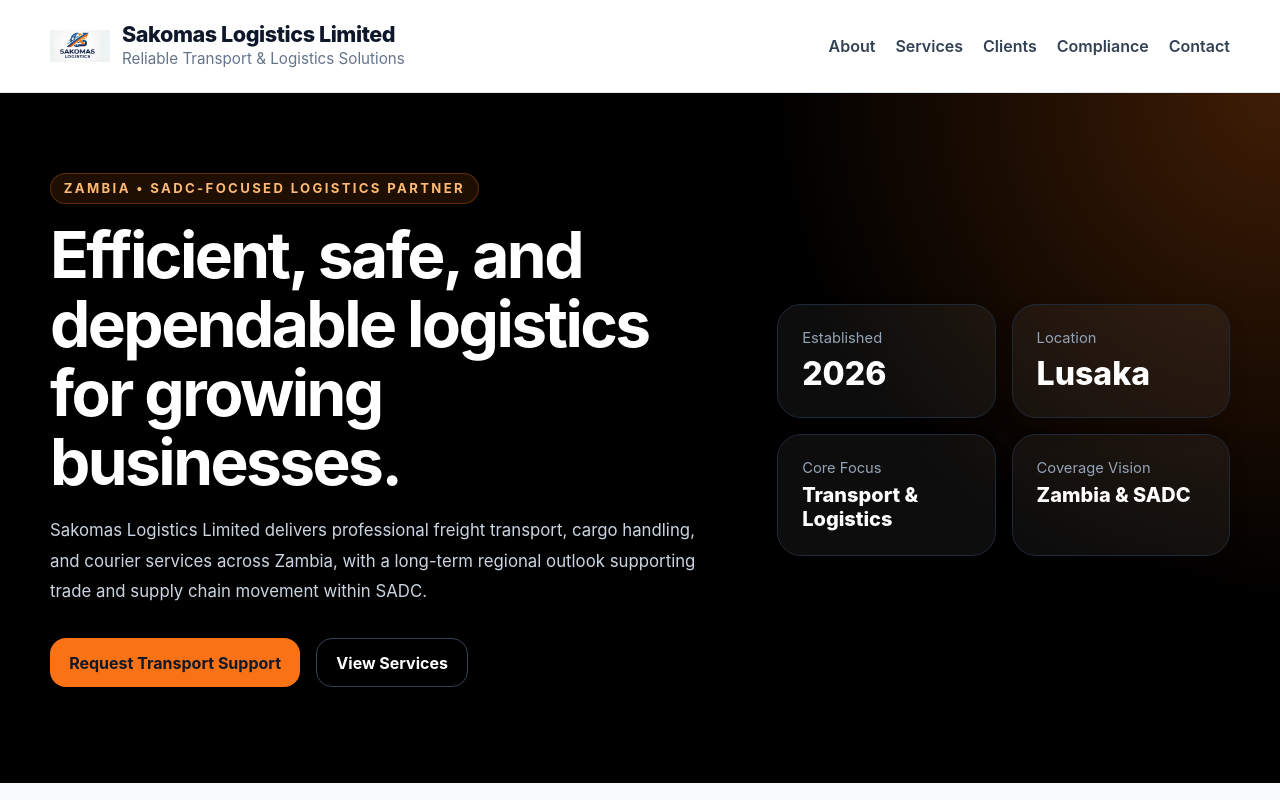
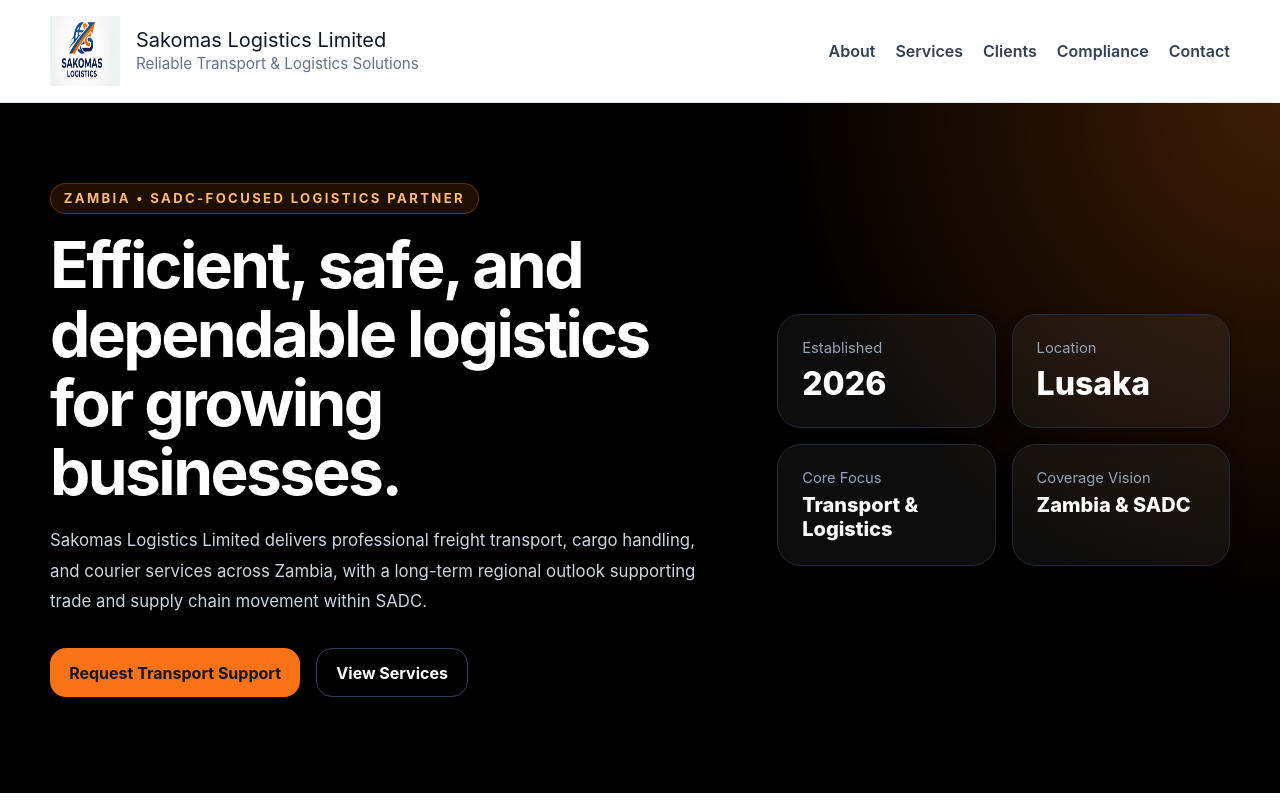
Before and after one commit to UpeLungu/Sakomas, a React (Vite) app: page / in a window 1280 px wide. Shown: the top 800 px of the page. Built offline with nearby package versions, Linux system fonts and the light colour scheme.

Commit message:
Update index.css

```diff
--- a/src/index.css
+++ b/src/index.css
@@ -60,12 +60,24 @@
   align-items: center;
   gap: 12px;
 }
+.logo {
+  width: 70px;   /* was 60px */
+  height: 70px;
+}
 
-.logo {
-  width: 60px;
-  height: 60px;
-  object-fit: contain;
-  display: block;
+.brand {
+  display: flex;
+  align-items: center;
+  gap: 16px;   /* increase spacing */
+}
+
+.brand-title {
+  font-size: 1.25rem;  /* slightly reduce */
+}
+
+.brand-subtitle {
+  font-size: 0.85rem;
+}
 }
 
 .brand-title {
```
